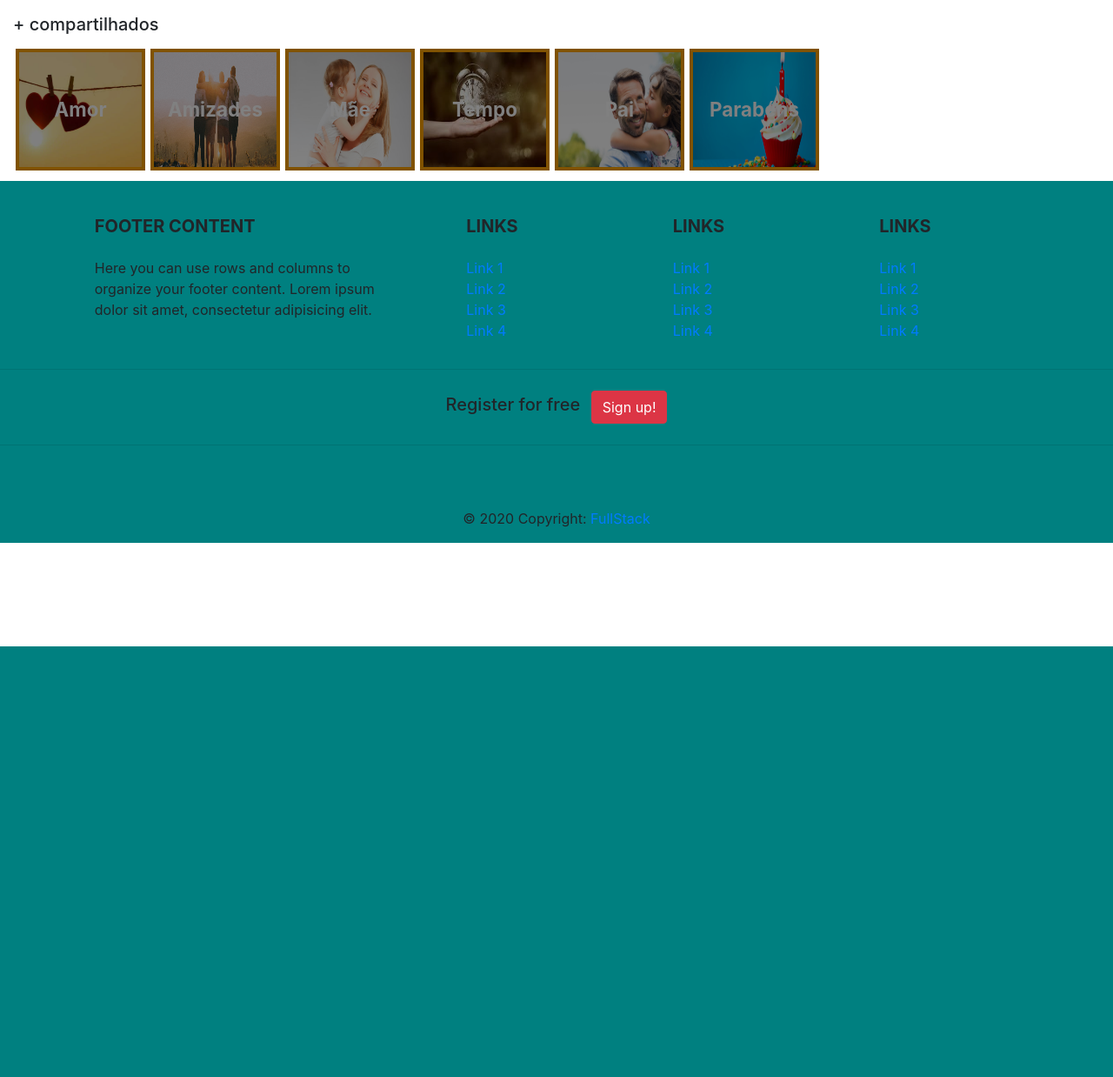
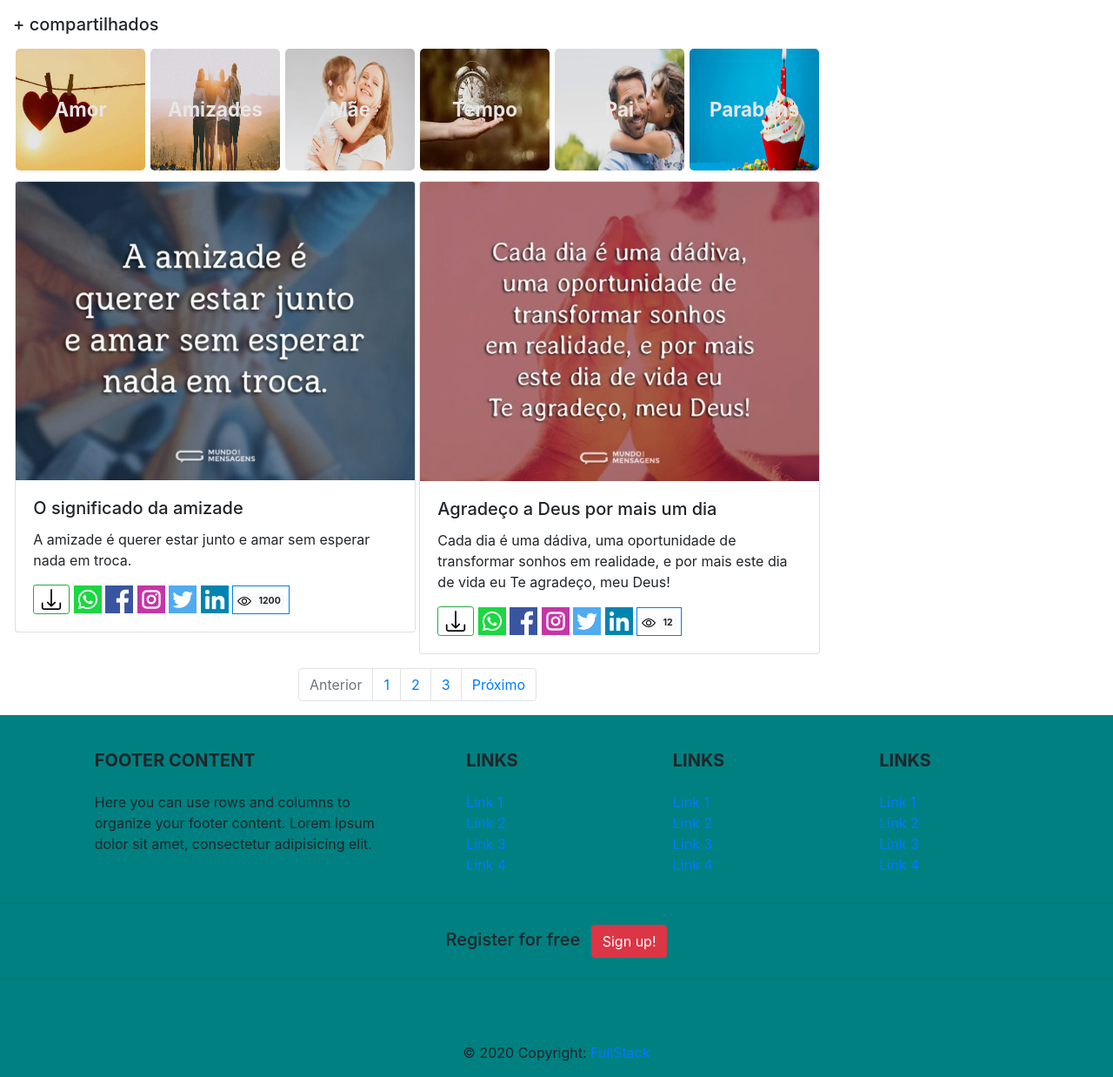
Before and after one commit to Diego2016Cristina/io-reflection-portal, a CodeIgniter app: page /portal_reflexoes/ in a window 1280 px wide. Shown: the part 57-1295 px from the top of the page at 87% size. Before the commit the page ends 800 px from the top, so only its background shows below. Run offline with CodeIgniter, Linux system fonts and the light colour scheme.

Commit message:
ajuste dos divs, trabalho em suas estilizações

```diff
--- a/application/views/site/section.php
+++ b/application/views/site/section.php
@@ -1,7 +1,7 @@
 <div role="main" class="container-fluid">
    <div class="row">
      <div class="col-sm-12 col-md-9 col-lg-9 col-xl-9">
-       <div class="mt-3" role="alert">
+       <div class="mt-3">
          <p class="h5 mb-3"> + compartilhados </p>
          <div class="row no-gutters"><!-- style="position: relative; left: -10px" -->
             <div class="col-xs-4 col-sm-6 col-md-4 col-lg-4 col-xl-2 mb-3 text-center tcc">
@@ -30,7 +30,9 @@
             </div>
          </div>
        </div>
-
+       <?php
+          include('section_degustador.php');
+       ?>
    </div>
 </div>
 </div>
--- /dev/null
+++ b/application/views/site/section_degustador.php
@@ -0,0 +1,71 @@
+<div class="row no-gutters"> <!-- Conteúdo principal da página (Cards) -->
+   <div class="col-sm-12 col-md-6 col-lg-6 mb-3">
+     <div class="card">
+        <img class="card-img-top" src="<?= base_url('assets/img/fra3.jpg'); ?>" alt="Imagem de capa do card">
+        <div class="card-body">
+          <h5 class="card-title">O significado da amizade</h5>
+          <p class="card-text">A amizade é querer estar junto e amar sem esperar nada em troca. </p>
+          <div class="row">
+            <div class="col-sm-12">
+              <a href="#" class="btn btn-outline-success btn-sm"><img src="<?= base_url('assets/icon/baixar.png'); ?>"/></a>
+              <a href="" id="whatsapp-share-btt" rel="nofollow" target="_blank"><img src="<?= base_url('assets/icon/whatsapp.png'); ?>"/></a>
+              <a href="" id="whatsapp-share-btt" rel="nofollow" target="_blank"><img src="<?= base_url('assets/icon/facebook.png'); ?>"/></a>
+              <a href="" id="whatsapp-share-btt" rel="nofollow" target="_blank"><img src="<?= base_url('assets/icon/instagram.png'); ?>"/></a>
+              <a href="" id="whatsapp-share-btt" rel="nofollow" target="_blank"><img src="<?= base_url('assets/icon/twitter.png'); ?>"/></a>
+              <a href="" id="whatsapp-share-btt" rel="nofollow" target="_blank"><img src="<?= base_url('assets/icon/linkedin.png'); ?>"/></a>
+              <button type="button" class="btn btn-outline-primary btn-sm" style="
+                padding: 5px;
+                border-radius: 0px;
+              ">
+                <img src="<?= base_url('assets/icon/olho.png'); ?>"> <span class="badge badge-light">1200</span>
+                <span class="sr-only">unread messages</span>
+              </button>
+            </div>
+          </div>
+        </div>
+      </div>
+   </div>
+   <div class="col-sm-12 col-md-6 col-lg-6 mb-3">
+     <div class="card">
+        <img class="card-img-top" src="<?= base_url('assets/img/fra4.jpg'); ?>" alt="Imagem de capa do card">
+        <div class="card-body">
+          <h5 class="card-title">Agradeço a Deus por mais um dia</h5>
+          <p class="card-text">Cada dia é uma dádiva, uma oportunidade de transformar sonhos em realidade, e por mais este dia de vida eu Te agradeço, meu Deus! </p>
+          <div class="row">
+            <div class="col-sm-12">
+              <a href="#" class="btn btn-outline-success btn-sm"><img src="<?= base_url('assets/icon/baixar.png'); ?>"/></a>
+              <a href="" id="whatsapp-share-btt" rel="nofollow" target="_blank"><img src="<?= base_url('assets/icon/whatsapp.png'); ?>"/></a>
+              <a href="" id="whatsapp-share-btt" rel="nofollow" target="_blank"><img src="<?= base_url('assets/icon/facebook.png'); ?>"/></a>
+              <a href="" id="whatsapp-share-btt" rel="nofollow" target="_blank"><img src="<?= base_url('assets/icon/instagram.png'); ?>"/></a>
+              <a href="" id="whatsapp-share-btt" rel="nofollow" target="_blank"><img src="<?= base_url('assets/icon/twitter.png'); ?>"/></a>
+              <a href="" id="whatsapp-share-btt" rel="nofollow" target="_blank"><img src="<?= base_url('assets/icon/linkedin.png'); ?>"/></a>
+              <button type="button" class="btn btn-outline-primary btn-sm" style="
+                padding: 5px;
+                border-radius: 0px;
+              ">
+                <img src="<?= base_url('assets/icon/olho.png'); ?>"> <span class="badge badge-light">12</span>
+                <span class="sr-only">unread messages</span>
+              </button>
+            </div>
+          </div>
+      </div>
+   </div>
+ </div>
+</div> <!-- Fim do Conteúdo Principal -->
+   <div class="row"> <!-- Inicio da Paginação -->
+     <div class="col-sm-12">
+       <nav aria-label="Page navigation example">
+         <ul class="pagination justify-content-center">
+           <li class="page-item disabled">
+             <a class="page-link" href="#" tabindex="-1" aria-disabled="true">Anterior</a>
+           </li>
+           <li class="page-item"><a class="page-link" href="#">1</a></li>
+           <li class="page-item"><a class="page-link" href="#">2</a></li>
+           <li class="page-item"><a class="page-link" href="#">3</a></li>
+           <li class="page-item">
+             <a class="page-link" href="#">Próximo</a>
+           </li>
+         </ul>
+       </nav>
+     </div>
+   </div> <!-- Fim Paginação -->
--- a/application/views/template.php
+++ b/application/views/template.php
@@ -16,6 +16,8 @@
     <meta name="generator" content="">
     <link rel="stylesheet" type="text/css" href="<?= base_url('assets/css/200619pr2331.min.css') ?>">
     <link rel="stylesheet" type="text/css" href="<?= base_url('assets/css/main.css') ?>">
+    <link rel="stylesheet" type="text/css" href="<?= base_url('assets/css/style_all.css') ?>">
+    <link rel="stylesheet" type="text/css" href="<?= base_url('assets/css/section_degustador.css') ?>">
   </head>
   <body>
     <!-- Base do template para todas as páginas seguintes -->
--- a/assets/css/main.css
+++ b/assets/css/main.css
@@ -1,17 +1,6 @@
-/*REMOVE AS MARGEM DA DIREITA E DA ESQUERDA DE UMA GRID*/
-.no-gutters {
-  margin-right: 0;
-  margin-left: 0;
-
-  > .col,
-  > [class*="col-"] {
-    padding-right: 0;
-    padding-left: 0;
-  }
-}
 /*ATACA A IMAGEM E TUDO QUE TEM DENTRO DELA*/
    .tcc {
-     filter: brightness(50%);
+     filter: brightness(90%);
    }
 /*AO PASSAR O MOUSE NA IMAGEM*/
    .tcc:hover {
@@ -54,7 +43,7 @@
   width: 96%;
   height: 140px;
   margin-bottom: -38px;
-  border: 4px solid orange;
+  border-radius: 5px;
 }
 
 /* CONFIGURAÇÕES DAS IMAGENS COM MEDIA QUERY */
--- /dev/null
+++ b/assets/css/section_degustador.css
@@ -0,0 +1,31 @@
+.card {
+  width: 99%;
+  margin: 0 auto;
+}
+/* CONFIGURAÇÕES DOS CARDS COM MEDIA QUERY */
+@media screen and (min-width: 993px) and (max-width: 1200px) {
+  .card {
+    width: 97%;
+    margin: 0 auto;
+  }
+}
+
+@media screen and (min-width: 769px) and (max-width: 992px) {
+  .card {
+    width: 96%;
+    margin: 0 auto;
+  }
+}
+
+@media screen and (min-width: 577px) and (max-width: 768px) {
+  .card {
+    width: 98.5%;
+    margin: 0 auto;
+  }
+}
+
+@media screen and (min-width: 0px) and (max-width: 576px) {
+  .card {
+    width: 100%;
+  }
+}
--- /dev/null
+++ b/assets/css/style_all.css
@@ -0,0 +1,11 @@
+/*REMOVE AS MARGEM DA DIREITA E DA ESQUERDA DE UMA GRID*/
+.no-gutters {
+  margin-right: 0;
+  margin-left: 0;
+
+  > .col,
+  > [class*="col-"] {
+    padding-right: 0;
+    padding-left: 0;
+  }
+}
```
